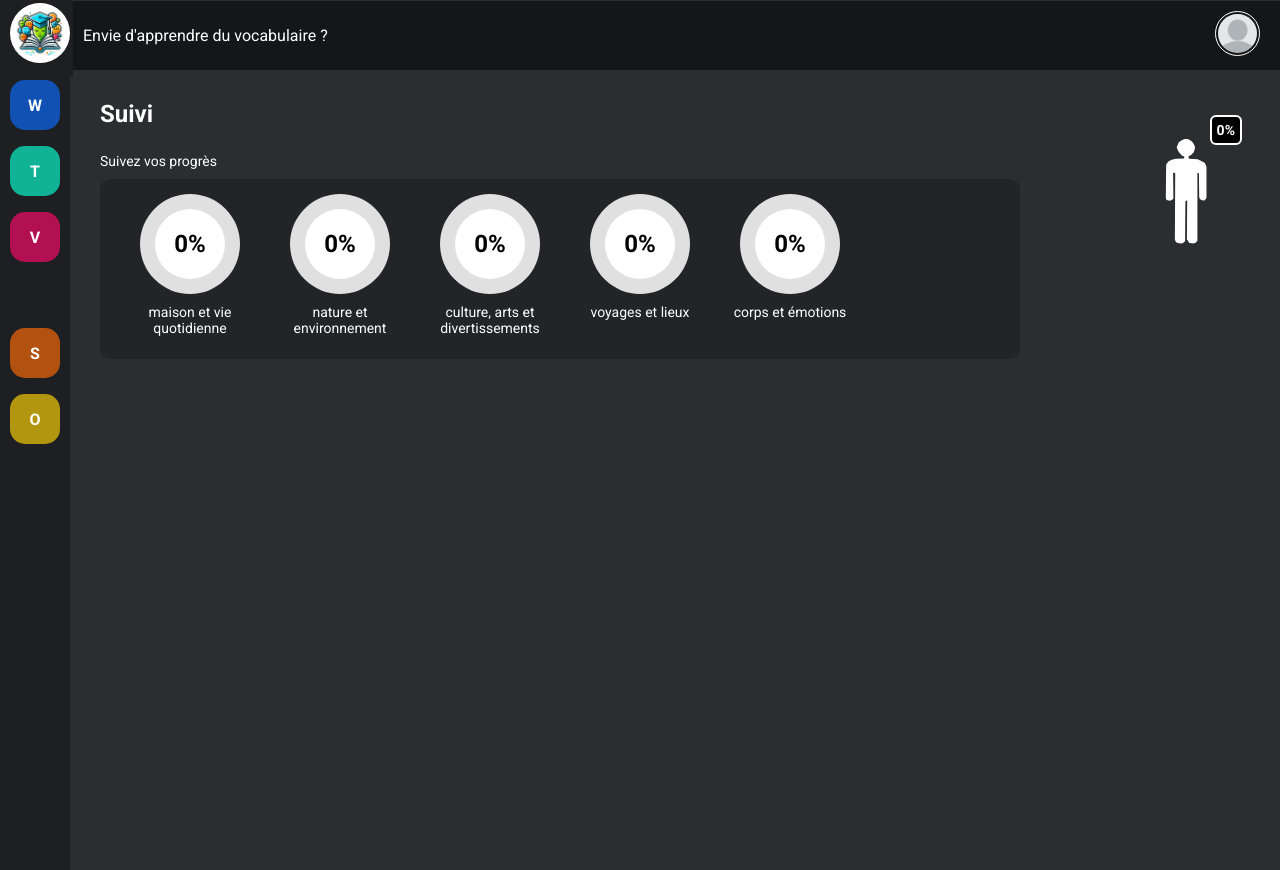
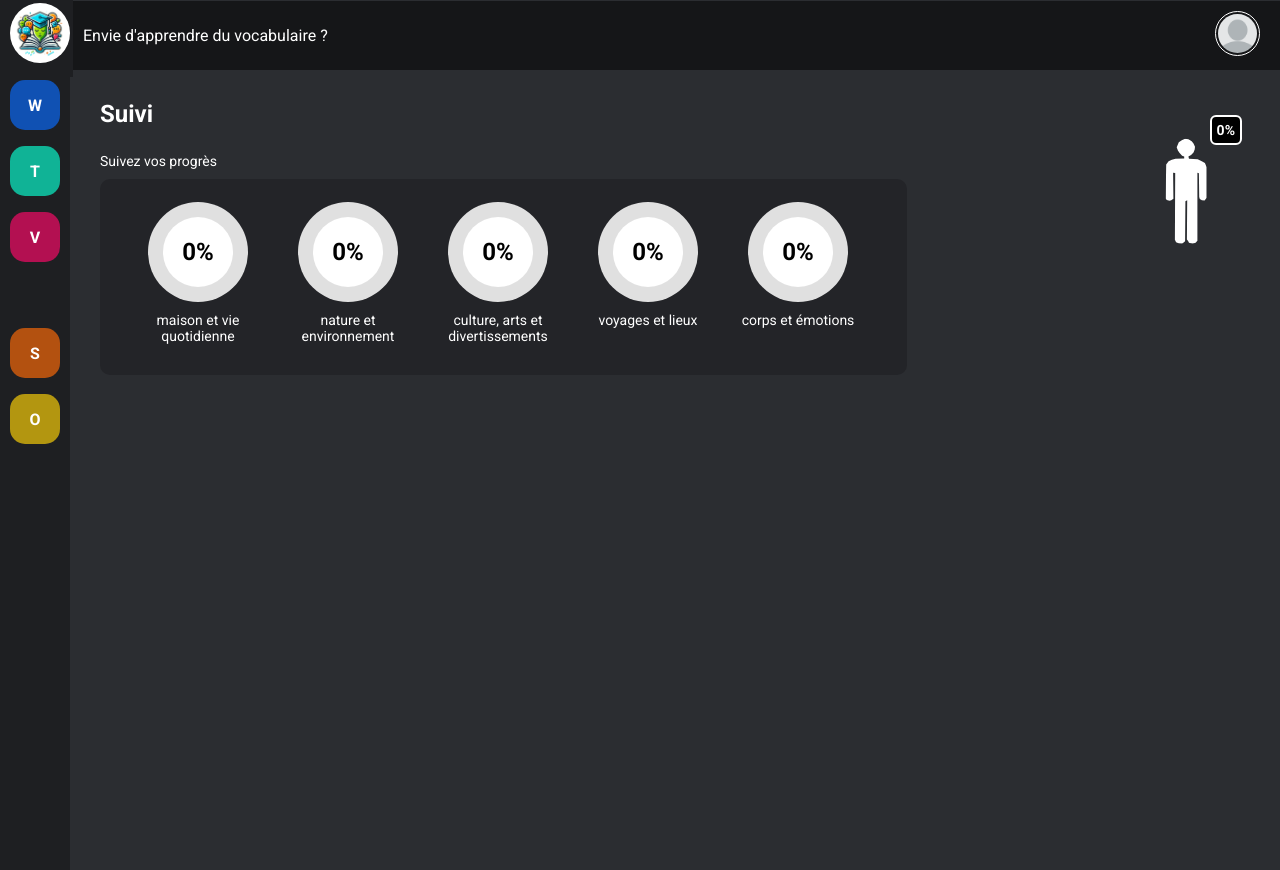
Before and after one commit to krommmm/learnEnglishWords, a React (Create React App) app: page /suivi in a window 1280 px wide. Built offline with nearby package versions, Linux system fonts and the light colour scheme.

Commit message:
raccourcissement donuts container

```diff
--- a/src/assets/css/suivi.css
+++ b/src/assets/css/suivi.css
@@ -53,8 +53,8 @@
     display: flex;
     background-color: rgb(35, 36, 40);
     border-radius: 10px;
-    padding: 15px;
-    max-width: 80%;
+    padding: 23px;
+    max-width: 807px;
 }
 
 .suivi__pictorialFractionChart {
```
